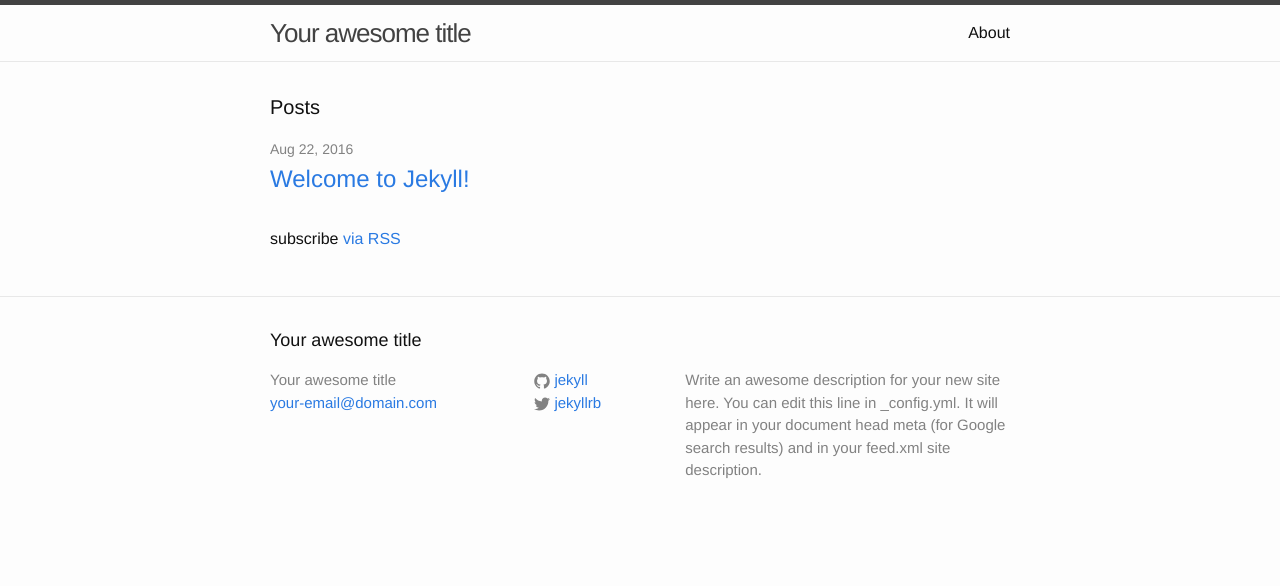
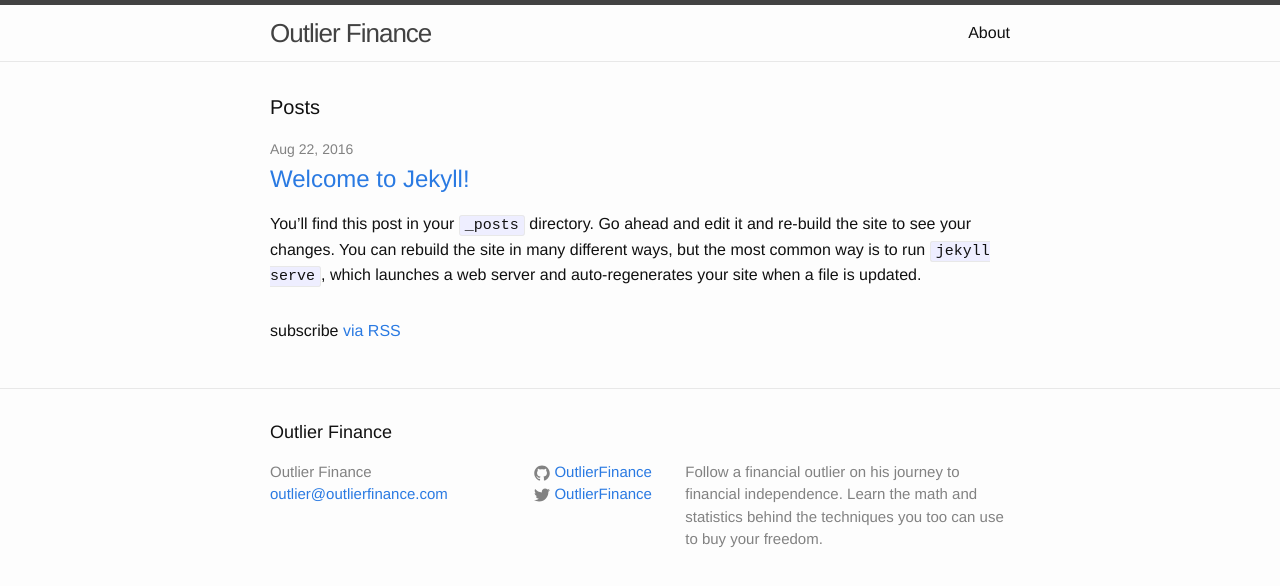
Before and after one commit to OutlierFinance/outlierfinance, a Jekyll site: the page built from index.html, in a window 1280 px wide. Shown: the top 586 px of the page. Built offline with Jekyll 4.4.1, drawn with Linux system fonts in a browser that asks for light colours.

Commit message:
Update some basic jekyll stuff

```diff
--- a/_config.yml
+++ b/_config.yml
@@ -6,16 +6,16 @@
 # 'jekyll serve'. If you change this file, please restart the server process.
 
 # Site settings
-title: Your awesome title
-email: your-email@domain.com
+title: Outlier Finance
+email: outlier@outlierfinance.com
 description: > # this means to ignore newlines until "baseurl:"
-  Write an awesome description for your new site here. You can edit this
-  line in _config.yml. It will appear in your document head meta (for
-  Google search results) and in your feed.xml site description.
+    Follow a financial outlier on his journey to financial independence.
+    Learn the math and statistics behind the techniques you too can use to
+    buy your freedom.
 baseurl: "" # the subpath of your site, e.g. /blog
-url: "http://yourdomain.com" # the base hostname & protocol for your site
-twitter_username: jekyllrb
-github_username:  jekyll
+url: "http://outlierfinance.com" # the base hostname & protocol for your site
+twitter_username: OutlierFinance
+github_username:  OutlierFinance
 
 # Build settings
 markdown: kramdown
--- a/index.html
+++ b/index.html
@@ -14,6 +14,8 @@ layout: default
         <h2>
           <a class="post-link" href="{{ post.url | prepend: site.baseurl }}">{{ post.title }}</a>
         </h2>
+
+        {{ post.excerpt }}
       </li>
     {% endfor %}
   </ul>
```
